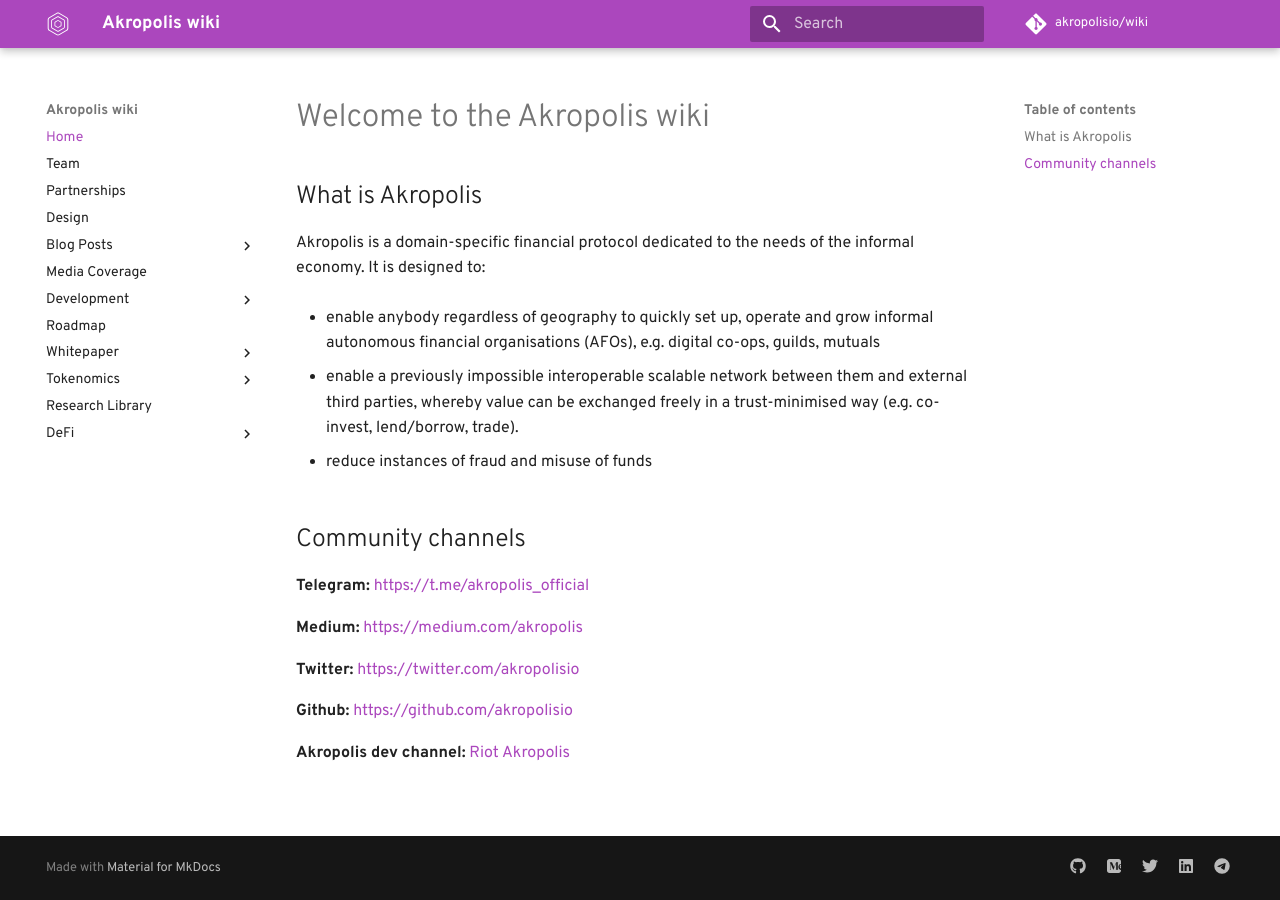
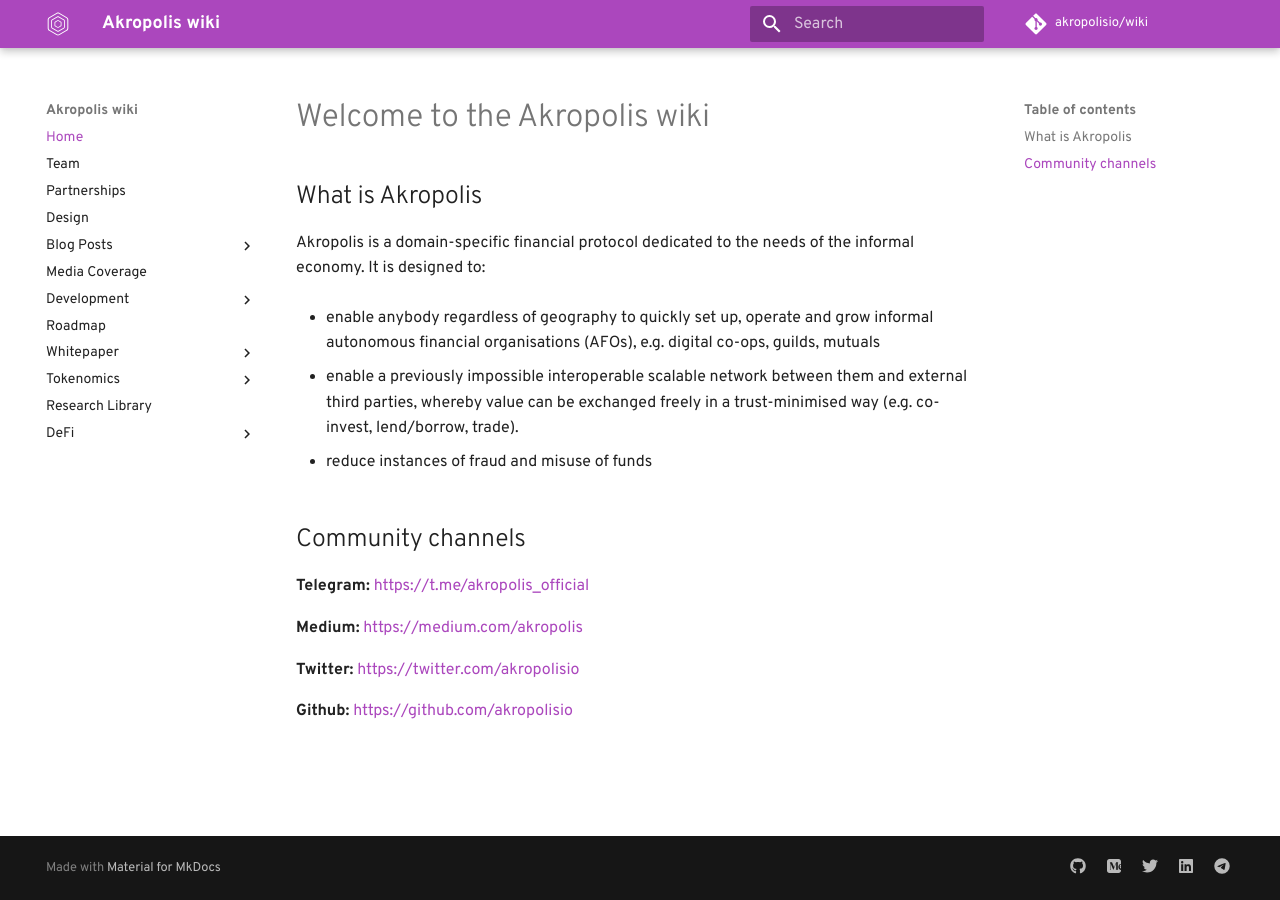
Before and after one commit to kaonone/wiki, an MkDocs documentation site: the page built from docs/index.md, in a window 1280 px wide. Built offline with MkDocs 1.6.1 and Material for MkDocs 9.7.7, drawn with Linux system fonts in a browser that asks for light colours; some web fonts are replaced; comment, search, counter and statistics services are not loaded; old or Windows-style settings are respelled for this version of MkDocs.

Commit message:
Update index.md

```diff
--- a/docs/index.md
+++ b/docs/index.md
@@ -19,5 +19,3 @@
 **Twitter:** [https://twitter.com/akropolisio](https://twitter.com/akropolisio)
 
 **Github:** [https://github.com/akropolisio](https://github.com/akropolisio)
-
-**Akropolis dev channel:** [Riot Akropolis](https://riot.im/app/#/room/#akropolis:matrix.org)
```
